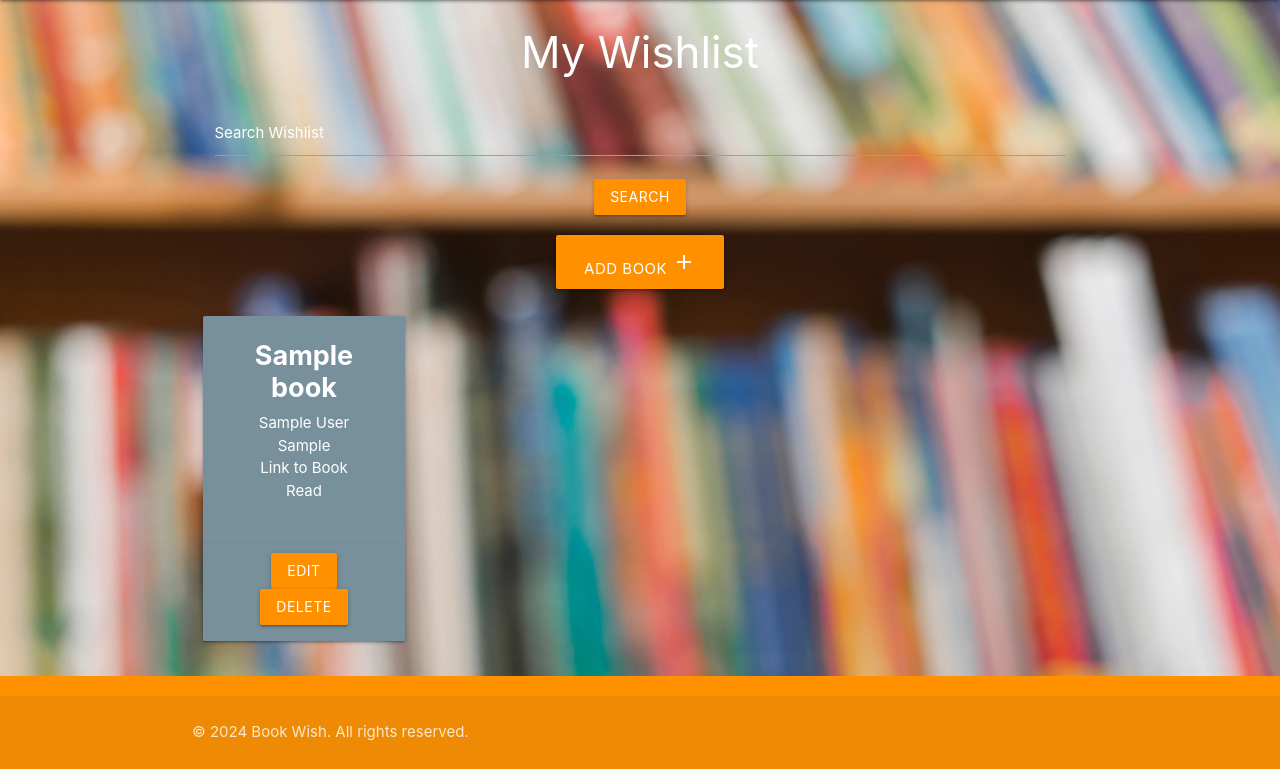
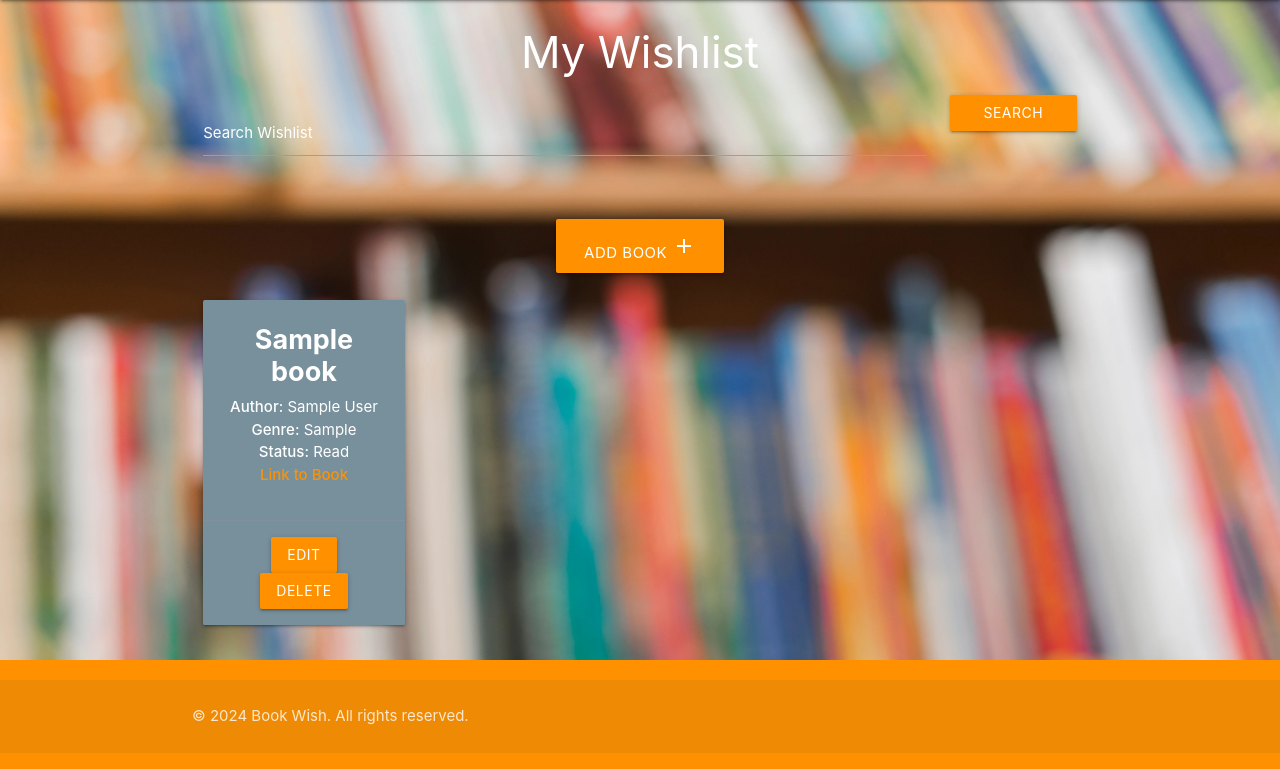
Before and after one commit to amandakoka/bookwish, a Flask app: page /wishlist in a window 1280 px wide. Shown: the part 64-833 px from the top of the page. Run offline with Flask 2, Linux system fonts and the light colour scheme; the visitor is signed in with stand-in values (Sample User, id 1); tables that the repository leaves empty hold one stand-in row (values such as "Sample post").

Commit message:
Update card layout.

```diff
--- a/bookwish/templates/wishlist.html
+++ b/bookwish/templates/wishlist.html
@@ -14,16 +14,19 @@
     {% endwith %}
      <!-- Search Form -->
      <div class="row">
-        <form class="col s12" method="GET" action="{{ url_for('wishlist') }}">
-            <div class="input-field col s12">
-                <input id="search" name="search" type="text" class="validate" value="{{ request.args.get('search', '') }}">
-                <label for="search" class="white-text">Search Wishlist</label>
-            </div>
-            <div class="col s12 center-align">
-                <button type="submit" class="btn orange accent-3">Search</button>
+        <form class="col s12">
+            <div class="row">
+                <div class="input-field col s12 m10">
+                    <input id="search" name="search" type="text" class="validate" value="{{ request.args.get('search', '') }}">
+                    <label for="search" class="white-text">Search Wishlist</label>
+                </div>
+                <div class="col s12 m2">
+                    <button type="submit" class="btn orange accent-3" style="width: 100%;">Search</button>
+                </div>
             </div>
         </form>
     </div>
+
     <div class="row">
         <div class="col s12 center-align">
             <a href="{{ url_for('add_book') }}" class="btn-large orange accent-3">
@@ -31,16 +34,19 @@
             </a>
         </div>
     </div>
+
     <div class="wishlist-cards row">
         {% for book in books %}
-            <div class="col s12 m6 l3">
+            <div class="col s12 m6 l3 offset-m3">
                 <div class="card blue-grey lighten-1 center-align">
                     <div class="card-content white-text">
                         <span class="card-title">{{ book.book_title }}</span>
-                        <p>{{ book.book_author }}</p>
-                        <p>{{ book.book_genre }}</p>
-                        <a href="{{ book.book_link }}" target="_blank" class="white-text">Link to Book</a>
-                        <p>{{ "Read" if book.has_read else "Unread" }}</p>
+                        <p><strong>Author:</strong> {{ book.book_author }}</p>
+                        <p><strong>Genre:</strong> {{ book.book_genre }}</p>
+                        <p><strong>Status:</strong> {{ "Read" if book.has_read else "Unread" }}</p>
+                        <div class="link-to-book">
+                            <a href="{{ book.book_link }}" target="_blank" class="orange-text text-accent-3"><strong> Link to Book</strong></a>
+                        </div>
                     </div>
                     <div class="card-action">
                         <a href="{{ url_for('edit_book', book_id=book.id) }}" class="btn orange accent-3">Edit</a>
```
